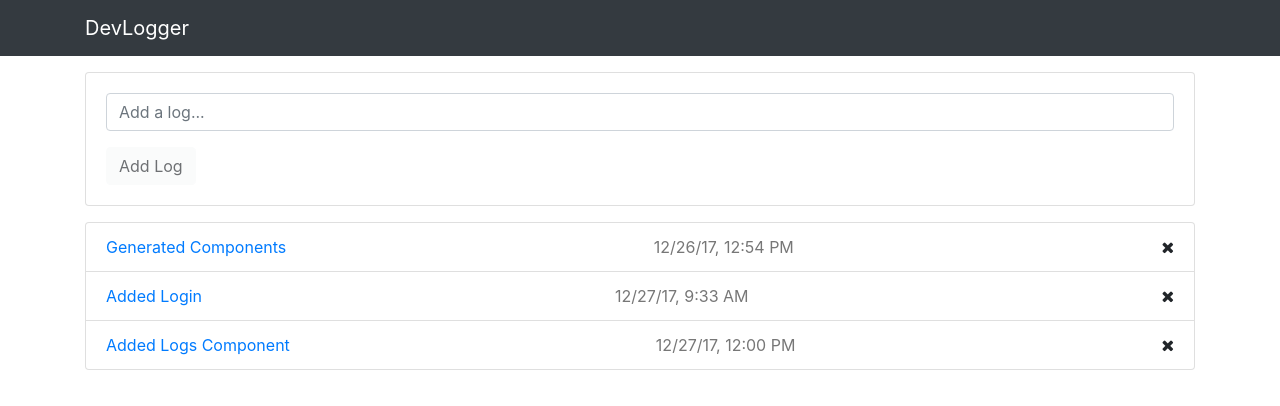
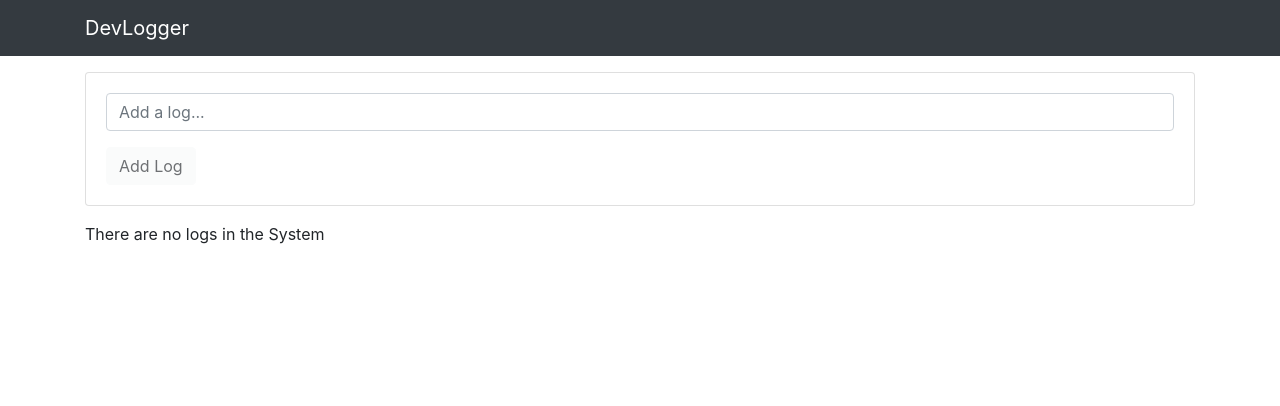
Before and after one commit to BrayanAbraham/devlogger-angular-tutorial, an Angular app: page / in a window 1280 px wide. Shown: the top 406 px of the page. Built offline with nearby package versions, Linux system fonts and the light colour scheme.

Commit message:
Finishing Up State and UX

```diff
--- a/src/app/components/log-form/log-form.component.html
+++ b/src/app/components/log-form/log-form.component.html
@@ -15,7 +15,12 @@
       class="btn btn-light"
       [disabled]="!this.text"
     />
-    <button class="btn btn-warning" type="button" [hidden]="!this.text">
+    <button
+      class="btn btn-warning"
+      type="button"
+      [hidden]="!this.text"
+      (click)="clearState()"
+    >
       Clear
     </button>
   </form>
--- a/src/app/components/log-form/log-form.component.ts
+++ b/src/app/components/log-form/log-form.component.ts
@@ -43,6 +43,16 @@ export class LogFormComponent implements OnInit {
       this.logsService.updateLog(updLog);
       console.log('update');
     }
+
+    this.clearState();
+  }
+
+  clearState() {
+    this.isNew = true;
+    this.text = null;
+    this.id = null;
+    this.date = null;
+    this.logsService.clearState()
   }
 
   generateID() {
--- a/src/app/components/logs/logs.component.html
+++ b/src/app/components/logs/logs.component.html
@@ -1,6 +1,7 @@
-<ul class="list-group">
+<ul class="list-group" *ngIf="loaded && logs?.length > 0">
   <li
     *ngFor="let log of logs"
+    [class.list-group-item-secondary]="selectedLog === log"
     class="list-group-item d-flex justify-content-between align-items-center"
   >
     <a href="#" (click)="onSelect(log)"> {{ log.text }}</a>
@@ -8,3 +9,7 @@
     <i class="fa fa-remove" (click)="onDelete(log)"></i>
   </li>
 </ul>
+
+<div *ngIf="loaded && logs.length === 0">There are no logs in the System</div>
+
+<div *ngIf="!loaded">Loading...</div>
--- a/src/app/components/logs/logs.component.ts
+++ b/src/app/components/logs/logs.component.ts
@@ -9,14 +9,27 @@ import { LogsService } from 'src/app/services/logs.service';
 })
 export class LogsComponent implements OnInit {
   logs: Log[];
+  selectedLog: Log;
+  loaded: boolean = false;
+
   constructor(private logsService: LogsService) {}
 
   ngOnInit(): void {
-    this.logsService.getLogs().subscribe((logs) => (this.logs = logs));
+    this.logsService.stateClear.subscribe((clear) => {
+      if (clear) {
+        this.selectedLog = { id: null, text: null, date: null };
+      }
+    });
+
+    this.logsService.getLogs().subscribe((logs) => {
+      this.logs = logs;
+      this.loaded = true;
+    });
   }
 
   onSelect(log: Log) {
     this.logsService.setFormLog(log);
+    this.selectedLog = log;
   }
 
   onDelete(log: Log) {
--- a/src/app/services/logs.service.ts
+++ b/src/app/services/logs.service.ts
@@ -16,19 +16,22 @@ export class LogsService {
 
   selectedLog = this.logSource.asObservable();
 
+  private stateSource = new BehaviorSubject<boolean>(true);
+  stateClear = this.stateSource.asObservable();
+
   constructor() {
     this.logs = [
-      {
-        id: '1',
-        text: 'Generated Components',
-        date: new Date('12/26/2017 12:54:23'),
-      },
-      { id: '2', text: 'Added Login', date: new Date('12/27/2017 9:33:13') },
-      {
-        id: '3',
-        text: 'Added Logs Component',
-        date: new Date('12/27/2017 12:00:23'),
-      },
+      // {
+      //   id: '1',
+      //   text: 'Generated Components',
+      //   date: new Date('12/26/2017 12:54:23'),
+      // },
+      // { id: '2', text: 'Added Login', date: new Date('12/27/2017 9:33:13') },
+      // {
+      //   id: '3',
+      //   text: 'Added Logs Component',
+      //   date: new Date('12/27/2017 12:00:23'),
+      // },
     ];
   }
 
@@ -60,4 +63,8 @@ export class LogsService {
       }
     });
   }
+
+  clearState() {
+    this.stateSource.next(true);
+  }
 }
```
